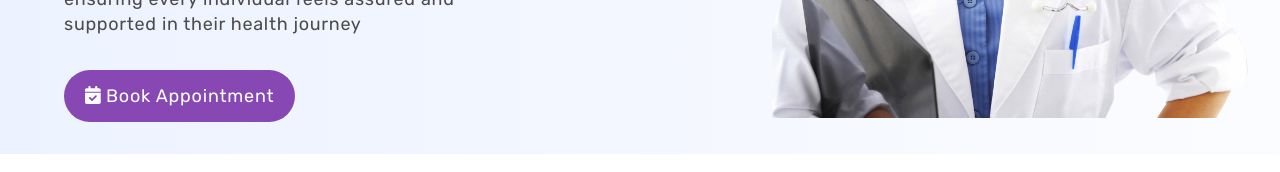
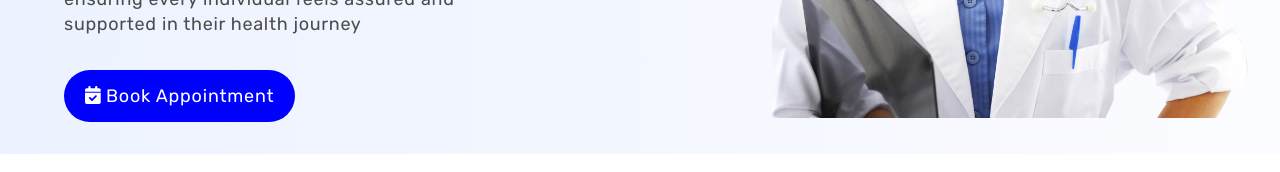
Before and after one commit to pusulurivinay/healthcare, a React (Create React App) app in the folder Frontend/: page / in a window 1280 px wide. Shown: the part 452-624 px from the top of the page. Built offline with nearby package versions, Linux system fonts and the light colour scheme.

Commit message:
Update Hero.css
changed the color of button to blue at line 44
.text-appointment-btn

```diff
--- a/Frontend/src/Styles/Hero.css
+++ b/Frontend/src/Styles/Hero.css
@@ -41,7 +41,7 @@
     border: 1px solid transparent;
     border-radius: 28px;
     outline: transparent;
-    background-color:  rgb(135, 72, 180);
+    background-color:  blue;
     font-size: 18px;
     font-family: 'Rubik', sans-serif;
     letter-spacing: .8px;
```
